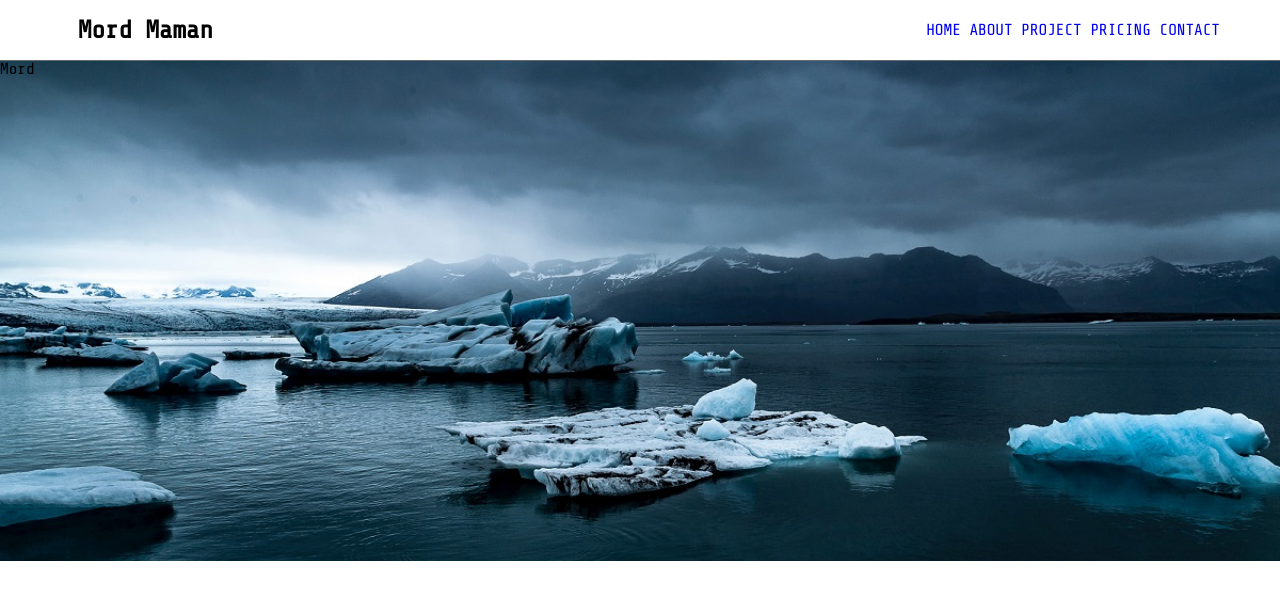
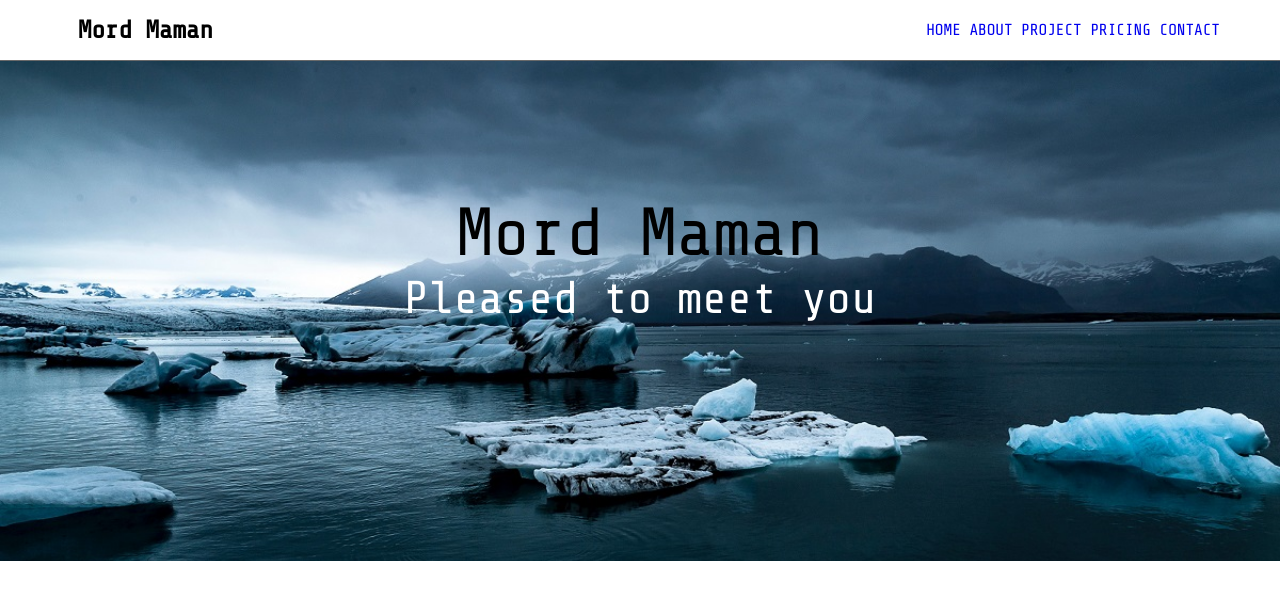
Before and after one commit to mordmaman/profile1, a plain HTML site: page index.html in a window 1280 px wide. Drawn offline with nearby package versions, Linux system fonts and the light colour scheme.

Commit message:
adds hero section, h2, h3 and styling

```diff
--- a/index.html
+++ b/index.html
@@ -21,7 +21,8 @@
     </header>
     <section class ="hero">
         <!--hero-->
-        <h2>Mord</h2>
+        <h2>Mord Maman</h2>
+        <h3>Pleased to meet you</h3>
     </section>
     <section>
         <!--about-->
--- a/styles.css
+++ b/styles.css
@@ -118,6 +118,18 @@ nav a{
     background-size: cover;
     width: 100%;
     height: auto;
-    min-height: 500px;
+    height: 500px;
     background-position: center;
+    text-align: center;
 }
+
+h2{
+    font-size: 68px;
+    line-height: 44px;
+    padding-top: 150px;
+}
+h3{
+    margin-top: 20px;
+    font-size: 46px;
+    color: white;
+}
```
